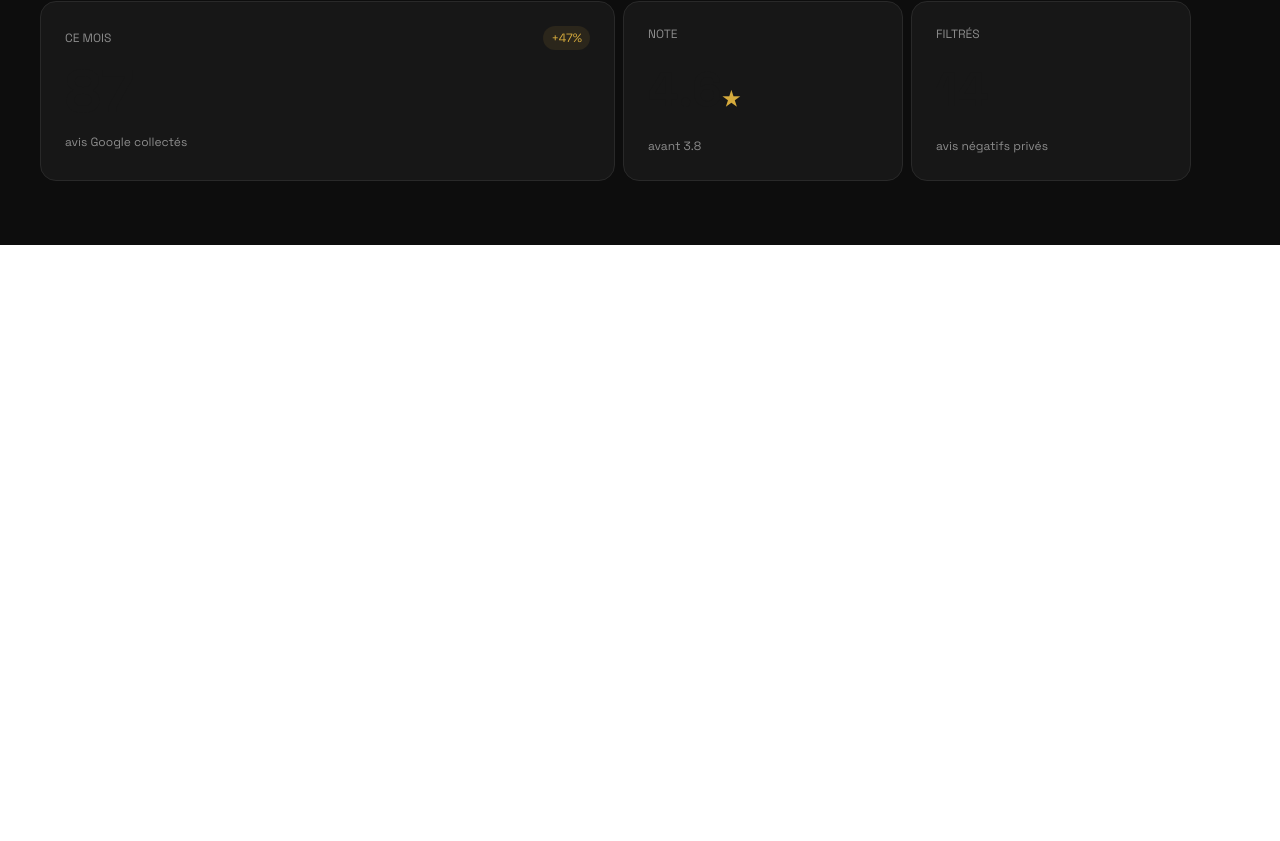
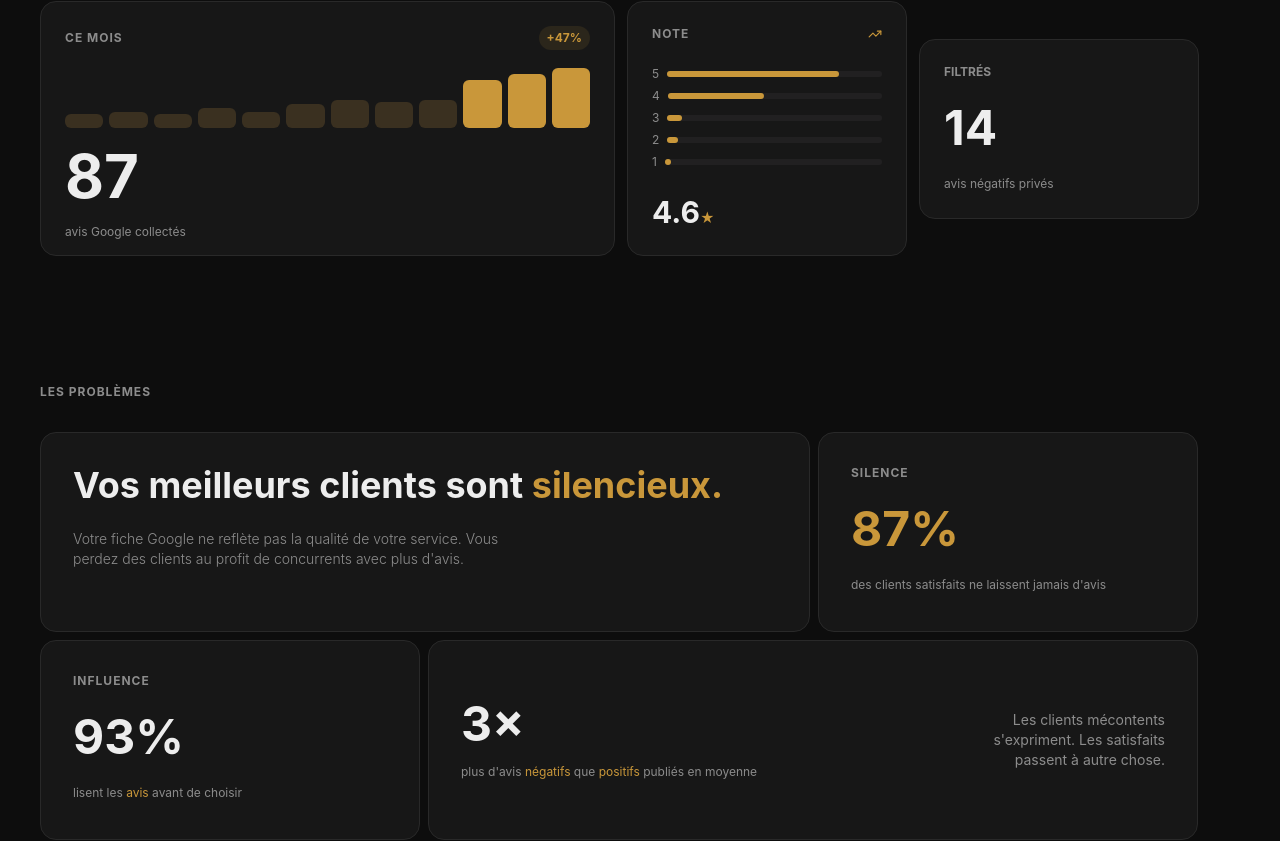
Before and after one commit to skyfun06/QR-Optimiser, a Next.js app: page / in a window 1280 px wide. Shown: the part 592-1433 px from the top of the page. Before the commit the page ends 837 px from the top, so only its background shows below. Built offline with nearby package versions, Linux system fonts and the light colour scheme.

Commit message:
landing page new

```diff
--- a/app/globals.css
+++ b/app/globals.css
@@ -1,29 +1,16 @@
 @import "tailwindcss";
 
 :root {
-  --background: #ffffff;
-  --foreground: #171717;
+  --background: #0d0d0d;
+  --foreground: #ededed;
 }
 
-@import "tailwindcss";
-
 @theme {
-  --color-gold: #d6ab3d;
+  --color-gold: #C9973A;
+  --color-background: var(--background);
+  --color-foreground: var(--foreground);
   --font-sans: var(--font-space-grotesk), system-ui, sans-serif;
   --font-heading: var(--font-space-grotesk), system-ui, sans-serif;
-}
-
-@theme inline {
-  --color-background: var(--background);
-  --color-foreground: var(--foreground);
-  --font-sans: var(--font-space-grotesk);
-}
-
-@media (prefers-color-scheme: dark) {
-  :root {
-    --background: #0a0a0a;
-    --foreground: #ededed;
-  }
 }
 
 body {
--- a/app/page.tsx
+++ b/app/page.tsx
@@ -26,27 +26,94 @@ export default function Home() {
           </a>
           <p className="text-xs text-[#616161]">Sans carte · 2 min</p>
         </div>
-        <div className="width-full flex flex-row items-center justify-center gap-2">
-          <div className="w-[575px] h-[180px] flex flex-col justify-start items-start bg-[#171717] p-6 rounded-2xl border border-[#292929] gap-3">
+        <div className="width-full flex flex-row items-center justify-center gap-3">
+            <div className="w-[575px] h-[255px] flex flex-col justify-start items-start bg-[#171717] p-6 rounded-2xl border border-[#292929] gap-4.5">
                 <div className="w-full flex flex-row items-center justify-between">
-                <p className="text-[#8c8c8c] uppercase text-xs text-bold">Ce mois</p>
-                <p className="text-gold text-xs bg-[#d4a63a1a] rounded-xl px-2 py-1 text-bold text-xs">+47%</p>
+                    <p className="text-[#8c8c8c] uppercase text-xs font-bold tracking-[1px]">Ce mois</p>
+                    <p className="text-gold text-xs bg-[#d4a63a1a] rounded-xl px-2 py-1 font-bold text-xs">+47%</p>
+                </div>
+                <div className="w-full flex items-end gap-1.5">
+                    {[14, 16, 14, 20, 16, 24, 28, 26, 28, 48, 54, 60].map((h, i, arr) => (
+                        <div
+                        key={i}
+                        style={{
+                            height: `${h}px`,
+                            backgroundColor: i >= arr.length - 3 ? '#C9973A' : '#3a3020'
+                        }}
+                        className="rounded-md flex-1"
+                        />
+                    ))}
                 </div>
                 <p className="text-6xl font-bold">87</p>
                 <p className="text-xs text-[#8c8c8c]">avis Google collectés</p>
             </div>
-          <div className="w-[280px] h-[180px] flex flex-col justify-start items-start bg-[#171717] p-6 rounded-2xl border border-[#292929] gap-6">
-            <p className="text-[#8c8c8c] uppercase text-xs text-bold">Note</p>
-            <p className="text-5xl font-bold">4.6<span className="text-xl text-gold">★</span></p>
-            <p className="text-xs text-[#8c8c8c]">avant <span>3.8</span></p>
+            <div className="w-[280px] h-[255px] flex flex-col justify-start items-start bg-[#171717] p-6 rounded-2xl border border-[#292929] gap-6">
+                <div className="w-full flex flex-row justify-between items-center">
+                    <p className="text-[#8c8c8c] uppercase text-xs font-bold tracking-[1px]">note</p>
+                    <svg xmlns="http://www.w3.org/2000/svg" width="14" height="14" viewBox="0 0 24 24" fill="none" stroke="currentColor" stroke-width="2" stroke-linecap="round" stroke-linejoin="round" className="text-gold lucide lucide-trending-up-icon lucide-trending-up"><path d="M16 7h6v6"/><path d="m22 7-8.5 8.5-5-5L2 17"/></svg>
+                </div>
+                <div className="flex flex-col gap-1.5">
+                    {[
+                        { star: 5, w: 80 },
+                        { star: 4, w: 45 },
+                        { star: 3, w: 7 },
+                        { star: 2, w: 5 },
+                        { star: 1, w: 3 },
+                    ].map(({ star, w }) => (
+                        <div key={star} className="flex items-center gap-2 w-[230px]">
+                            <p className="text-[#8c8c8c] text-xs">{star}</p>
+                            <div className="flex-1 bg-[#212021] rounded-full w-full" style={{ height: '6px' }}>
+                                <div style={{ width: `${w}%`, height: '6px', backgroundColor: '#C9973A' }} className="rounded-full" />
+                            </div>
+                        </div>
+                    ))}
+                </div>
+                <p className="text-3xl font-bold">4.6<span className="text-gold text-sm">★</span></p>
             </div>
             <div className="w-[280px] h-[180px] flex flex-col justify-start items-start bg-[#171717] p-6 rounded-2xl border border-[#292929] gap-6">
-            <p className="text-[#8c8c8c] uppercase text-xs text-bold">Filtrés</p>
+                <p className="text-[#8c8c8c] uppercase text-xs font-bold">Filtrés</p>
                 <p className="text-5xl font-bold">14</p>
                 <p className="text-xs text-[#8c8c8c]">avis négatifs privés</p>
             </div>
         </div>
       </main>
+      <section className="flex flex-col justify-start items-start py-16 px-10 gap-8">
+        <p className="text-[#8c8c8c] uppercase text-xs font-bold tracking-[1px]">Les problèmes</p>
+        <div className="flex flex-col justify-start items-start gap-2">
+            <div className="flex flex-row justify-center items-center gap-2">
+                <div className="w-[770px] h-[200px] flex flex-col items-start justify-start bg-[#171717] p-8 rounded-2xl border border-[#292929] gap-6">
+                    <h2 className="text-4xl font-bold">Vos meilleurs clients sont <span className="text-gold">silencieux.</span></h2>
+                    <p className="text-[#8c8c8c] text-sm font-light max-w-md">Votre fiche Google ne reflète pas la qualité de votre service. Vous perdez des clients au profit de concurrents avec plus d'avis.</p>
+                </div>
+                <div className="w-[380px] h-[200px] flex flex-col items-start justify-start bg-[#171717] p-8 rounded-2xl border border-[#292929] gap-6">
+                    <span className="text-[#8c8c8c] uppercase text-xs font-bold tracking-[1px]">Silence</span>
+                    <p className="text-gold text-5xl font-bold">87%</p>
+                    <span className="text-[#8c8c8c] text-xs">des clients satisfaits ne laissent jamais d'avis</span>
+                </div>
+            </div>
+            <div className="flex flex-row justify-center items-center gap-2">
+                <div className="w-[380px] h-[200px] flex flex-col items-start justify-start bg-[#171717] p-8 rounded-2xl border border-[#292929] gap-6">
+                    <span className="text-[#8c8c8c] uppercase text-xs font-bold tracking-[1px]">Influence</span>
+                    <p className="text-5xl font-bold">93%</p>
+                    <p className="text-[#8c8c8c] text-xs">lisent les <span className="text-gold">avis</span> avant de choisir</p>
+                </div>
+                <div className="w-[770px] h-[200px] flex flex-row items-center justify-between    bg-[#171717] p-8 rounded-2xl border border-[#292929] gap-6">
+                    <div className="max-w-[380px] flex flex-col items-start justify-start gap-4">
+                        <p className="text-5xl font-bold">3×</p>
+                        <span className="text-xs text-[#8c8c8c]">plus d'avis <span className="text-gold">négatifs</span> que <span className="text-gold">positifs</span> publiés en moyenne</span>
+                    </div>
+                    <p className="max-w-[200px] text-[#8c8c8c] text-sm text-right">Les clients mécontents s'expriment. Les satisfaits passent à autre chose.</p>
+                </div>
+            </div>
+        </div>
+      </section>
+      <section className="flex flex-col justify-start items-start py-16 px-10 gap-8">
+        <p className="text-[#8c8c8c] uppercase text-xs font-bold tracking-[1px]">Comment ça marche</p>
+        <h2 className="text-4xl font-bold">Trois étapes. <span className="text-gold">Zéro friction.</span></h2>
+        <div className="flex flex-row justify-center items-center gap-4">
+            <div></div>
+        </div>
+      </section>
     </div>
   );
 }
```
Lines whose indentation alone changed are shown as unchanged.
